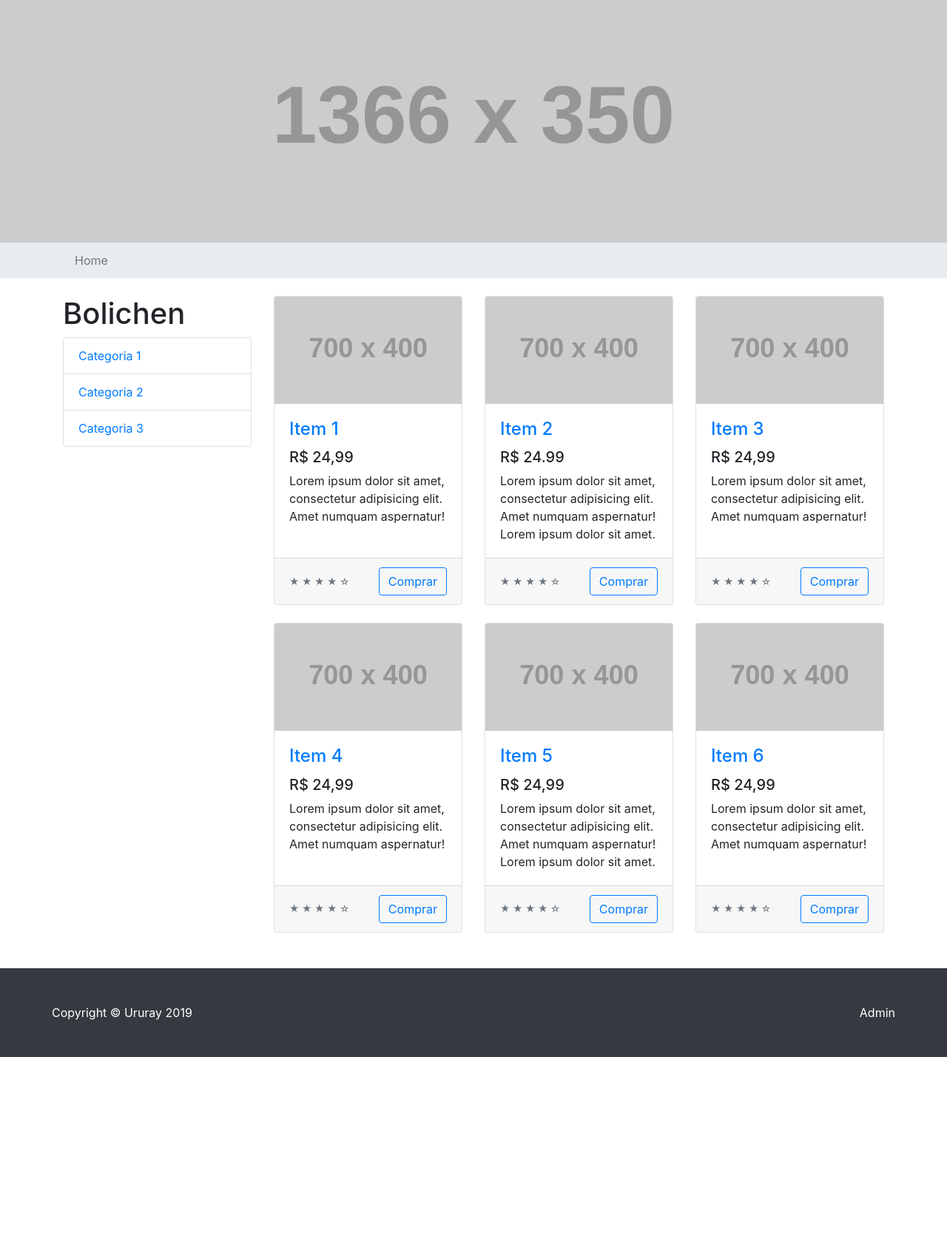
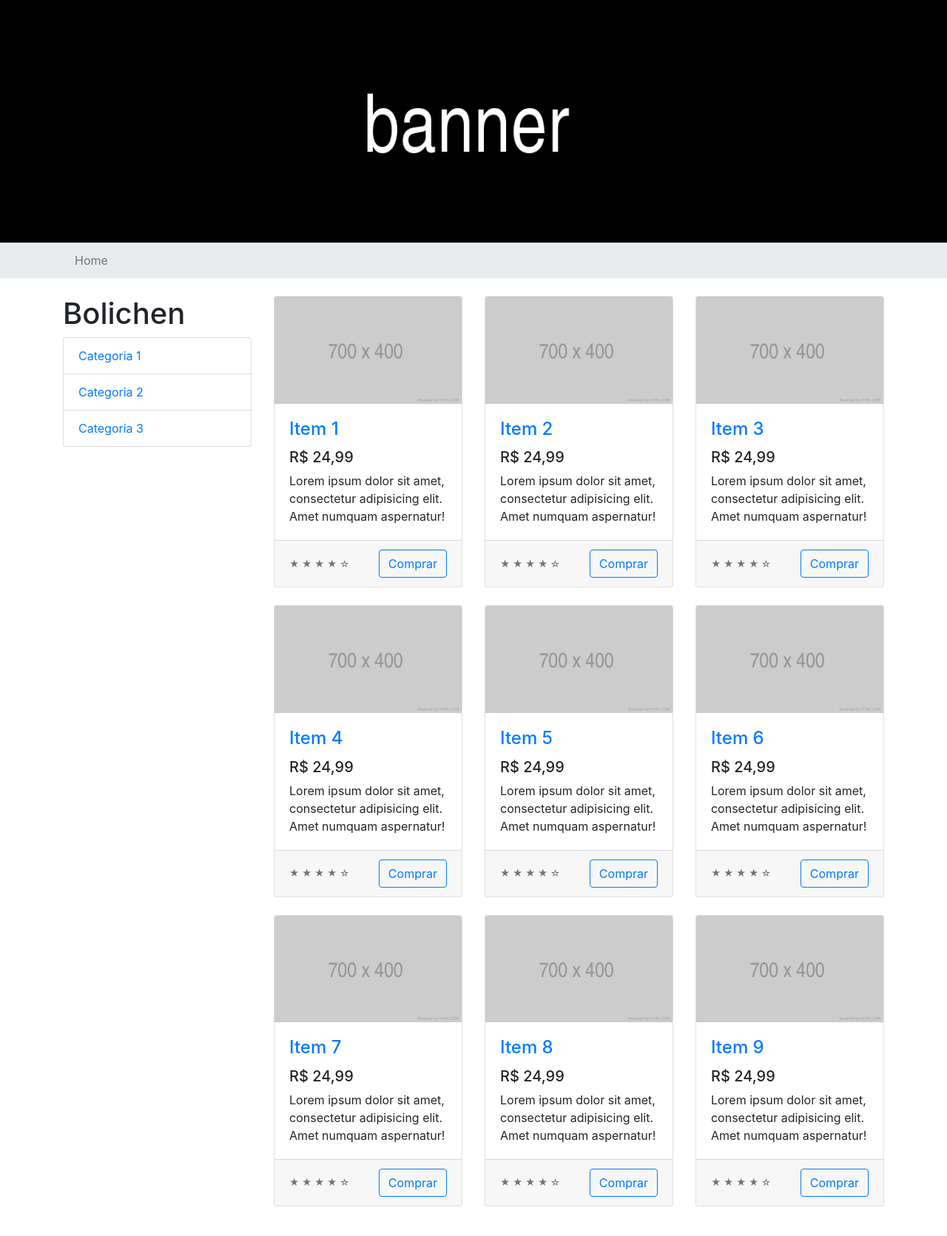
Before and after one commit to tururay/store, a Django app: page / in a window 1280 px wide. Shown: the part 56-1727 px from the top of the page at 74% size. Before the commit the page ends 1485 px from the top, so only its background shows below. Run offline with Django 3.2, Linux system fonts and the light colour scheme; grey boxes labelled with a size stand in for pictures from a placeholder-image service; some libraries are stand-ins or nearby versions.

Commit message:
uses images from static folder

```diff
--- a/toshop/templates/administrator/add-product.html
+++ b/toshop/templates/administrator/add-product.html
@@ -1,4 +1,5 @@
 {% extends 'administrator/base.html' %}
+{% load static %}
 {% block title %}Produtos{% endblock title %}
 {% block administrator_home_active %}active{% endblock %}
 {% block administrator_home_current_page %} <span class="sr-only">Atual</span> {% endblock %}
@@ -10,7 +11,7 @@
     <div class="row">
 
         <div class="col-3">
-            <img src="https://placehold.it/250?text=capa" alt="">
+            <img src="{% static 'images/new_product.png' %}" alt="">
         </div>
         <div class="col-9">
             <form name="add-product-form">
--- a/toshop/templates/base.html
+++ b/toshop/templates/base.html
@@ -133,7 +133,7 @@
 
     <!-- Banner -->
     <div id="banner">
-      <img class="d-block img-fluid" src="http://placehold.it/1366x350/000000/FFFFFF/?text=banner" alt="Primeiro slide">
+      <img class="d-block img-fluid" src="{% static 'images/banner.png' %}" alt="Primeiro slide">
     </div>
 
     <!-- Breadcrumb -->
--- a/toshop/templates/index.html
+++ b/toshop/templates/index.html
@@ -1,4 +1,5 @@
 {% extends 'base.html' %}
+{% load static %}
 {% block title %}Home{% endblock title %}
 {% block home_active %}active{% endblock %}
 {% block home_current_page %} <span class="sr-only">Atual</span> {% endblock %}
@@ -20,12 +21,15 @@
     <!-- Vitrine -->
     <div class="col-lg-9">
       <div class="row">
+        {% for i in '123456789'|make_list %}
           <div class="col-lg-4 col-md-6 mb-4">
             <div class="card h-100">
-            <a href="#"><img class="card-img-top" src="http://placehold.it/700x400" alt=""></a>
+              <a href="#">
+                <img class="card-img-top" src="{% static 'images/product_cover.png' %}" alt="">
+              </a>
               <div class="card-body">
                 <h4 class="card-title">
-                <a href="#">Item 1</a>
+                  <a href="#">Item {{ i }}</a>
                 </h4>
                 <h5>R$ 24,99</h5>
                 <p class="card-text">Lorem ipsum dolor sit amet, consectetur adipisicing elit. Amet numquam aspernatur!
@@ -39,107 +43,7 @@
               </div>
             </div>
           </div>
-
-        <div class="col-lg-4 col-md-6 mb-4">
-          <div class="card h-100">
-            <a href="#"><img class="card-img-top" src="http://placehold.it/700x400" alt=""></a>
-            <div class="card-body">
-              <h4 class="card-title">
-                <a href="#">Item 2</a>
-              </h4>
-              <h5>R$ 24.99</h5>
-              <p class="card-text">Lorem ipsum dolor sit amet, consectetur adipisicing elit. Amet numquam aspernatur!
-                Lorem ipsum dolor sit amet.</p>
-            </div>
-            <div class="card-footer d-inline-flex justify-content-between align-items-center">
-              <small class="text-left text-muted">&#9733; &#9733; &#9733; &#9733; &#9734;</small>
-              <button class="text-right btn btn-outline-primary">
-                Comprar
-              </button>
-            </div>
-          </div>
-        </div>
-
-        <div class="col-lg-4 col-md-6 mb-4">
-          <div class="card h-100">
-            <a href="#"><img class="card-img-top" src="http://placehold.it/700x400" alt=""></a>
-            <div class="card-body">
-              <h4 class="card-title">
-                <a href="#">Item 3</a>
-              </h4>
-              <h5>R$ 24,99</h5>
-              <p class="card-text">Lorem ipsum dolor sit amet, consectetur adipisicing elit. Amet numquam aspernatur!
-              </p>
-            </div>
-            <div class="card-footer d-inline-flex justify-content-between align-items-center">
-              <small class="text-left text-muted">&#9733; &#9733; &#9733; &#9733; &#9734;</small>
-              <button class="text-right btn btn-outline-primary">
-                Comprar
-              </button>
-            </div>
-          </div>
-        </div>
-
-        <div class="col-lg-4 col-md-6 mb-4">
-          <div class="card h-100">
-            <a href="#"><img class="card-img-top" src="http://placehold.it/700x400" alt=""></a>
-            <div class="card-body">
-              <h4 class="card-title">
-                <a href="#">Item 4</a>
-              </h4>
-              <h5>R$ 24,99</h5>
-              <p class="card-text">Lorem ipsum dolor sit amet, consectetur adipisicing elit. Amet numquam aspernatur!
-              </p>
-            </div>
-            <div class="card-footer d-inline-flex justify-content-between align-items-center">
-              <small class="text-left text-muted">&#9733; &#9733; &#9733; &#9733; &#9734;</small>
-              <button class="text-right btn btn-outline-primary">
-                Comprar
-              </button>
-            </div>
-          </div>
-        </div>
-
-        <div class="col-lg-4 col-md-6 mb-4">
-          <div class="card h-100">
-            <a href="#"><img class="card-img-top" src="http://placehold.it/700x400" alt=""></a>
-            <div class="card-body">
-              <h4 class="card-title">
-                <a href="#">Item 5</a>
-              </h4>
-              <h5>R$ 24,99</h5>
-              <p class="card-text">Lorem ipsum dolor sit amet, consectetur adipisicing elit. Amet numquam aspernatur!
-                Lorem ipsum dolor sit amet.</p>
-            </div>
-            <div class="card-footer d-inline-flex justify-content-between align-items-center">
-              <small class="text-left text-muted">&#9733; &#9733; &#9733; &#9733; &#9734;</small>
-              <button class="text-right btn btn-outline-primary">
-                Comprar
-              </button>
-            </div>
-          </div>
-        </div>
-
-        <div class="col-lg-4 col-md-6 mb-4">
-          <div class="card h-100">
-            <a href="#"><img class="card-img-top" src="http://placehold.it/700x400" alt=""></a>
-            <div class="card-body">
-              <h4 class="card-title">
-                <a href="#">Item 6</a>
-              </h4>
-              <h5>R$ 24,99</h5>
-              <p class="card-text">Lorem ipsum dolor sit amet, consectetur adipisicing elit. Amet numquam aspernatur!
-              </p>
-            </div>
-            <div class="card-footer d-inline-flex justify-content-between align-items-center">
-              <small class="text-left text-muted">&#9733; &#9733; &#9733; &#9733; &#9734;</small>
-              <button class="text-right btn btn-outline-primary">
-                Comprar
-              </button>
-            </div>
-          </div>
-        </div>
-
+        {% endfor %}
       </div>
       <!-- /.row -->
 
```
Also changed, not shown: toshop/static/images/banner.png (added), toshop/static/images/new_product.png (added), toshop/static/images/product_cover.png (added). Lines whose indentation alone changed are shown as unchanged.
